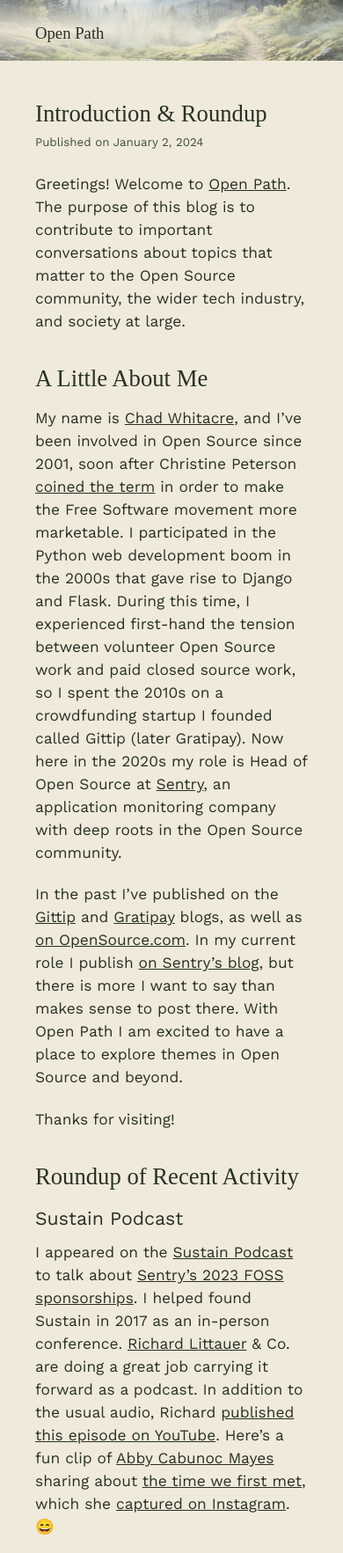
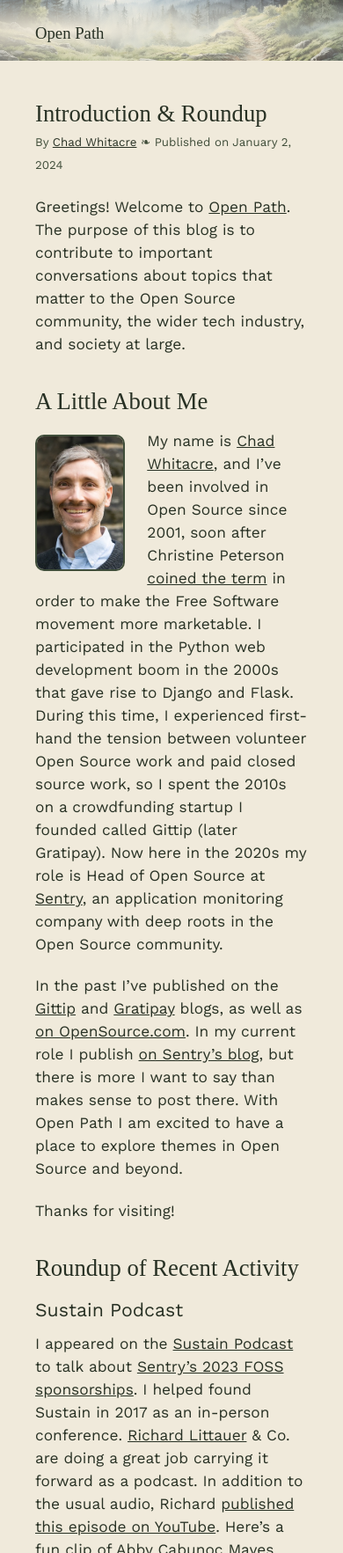
Before and after one commit to chadwhitacre/openpath, a Jekyll site: the page built from _posts/2024-01-02-introducing-open-path.md, in a window 390 px wide, cut to the strip 0-1765 px from the top of the page. Shown: the whole strip at 88% size. Built offline with Jekyll 4.4.1, drawn with Linux system fonts in a browser that asks for light colours; some web fonts are replaced.

Commit message:
Add headshot to post, more tinkering

```diff
--- a/_layouts/post.html
+++ b/_layouts/post.html
@@ -4,6 +4,9 @@
 
 <div class="content">
   <h2>{{ page.title }}</h2>
-  <p class="meta">Published on {{ page.date | date: '%B %e, %Y' }}</p>
+  <p class="meta">
+    By <a href="https://chadwhitacre.com/">Chad Whitacre</a> ❧ Published on {{
+    page.date | date: '%B %e, %Y' }}
+  </p>
   {{ content }}
 </div>
--- a/_posts/2024-01-02-introducing-open-path.md
+++ b/_posts/2024-01-02-introducing-open-path.md
@@ -10,8 +10,9 @@
 
 ## A Little About Me
 
-My name is [Chad Whitacre](https://chadwhitacre.com/), and I've been involved
-in Open Source since 2001, soon after Christine Peterson [coined the
+<img src="/assets/chadwhitacre.jpg" class="float-left"> My name is [Chad
+Whitacre](https://chadwhitacre.com/), and I've been involved in Open Source
+since 2001, soon after Christine Peterson [coined the
 term](https://opensource.com/article/18/2/coining-term-open-source-software) in
 order to make the Free Software movement more marketable. I participated in the
 Python web development boom in the 2000s that gave rise to Django and Flask.
--- a/assets/style.scss
+++ b/assets/style.scss
@@ -80,6 +80,14 @@
   background: var(--yellow);
 }
 
+img.float-left {
+  float: left;
+  width: 33% !important;
+  margin: 6px 40px 6px 0;
+  border-radius: 10px;
+  border: 2px solid var(--green);
+}
+
 .youtube {
   /* https://www.w3schools.com/howto/howto_css_aspect_ratio.asp */
 
@@ -100,7 +108,7 @@
       iframe {
         width: 100%;
         height: 100%;
-        border-radius: 3px;
+        border-radius: 10px;
       }
     }
   }
@@ -168,6 +176,9 @@
   .intro {
     background: var(--black);
     color: var(--white);
+    img {
+      border-color: var(--white);
+    }
 
     a {
       color: var(--white);
@@ -181,14 +192,6 @@
         background-size: auto 50%;
         background-position: left 45%;
       }
-    }
-
-    img.headshot {
-      float: left;
-      width: 33% !important;
-      margin: 6px 40px 6px 0;
-      border-radius: 10px;
-      border: 2px solid var(--white);
     }
   }
 }
@@ -278,7 +281,7 @@
   body {
     font-size: 15pt;
   }
-  img.headshot {
+  img.float-left {
     margin-right: 25px;
   }
   .content {
--- a/index.html
+++ b/index.html
@@ -10,7 +10,7 @@
     <img
       src="/assets/chadwhitacre.jpg"
       alt="headshot of Chad Whitacre"
-      class="headshot"
+      class="float-left"
     />
 
     <p>
```
Also changed, not shown: 404.html (added, +11 -0 lines), 404.md (deleted, +0 -9 lines).
